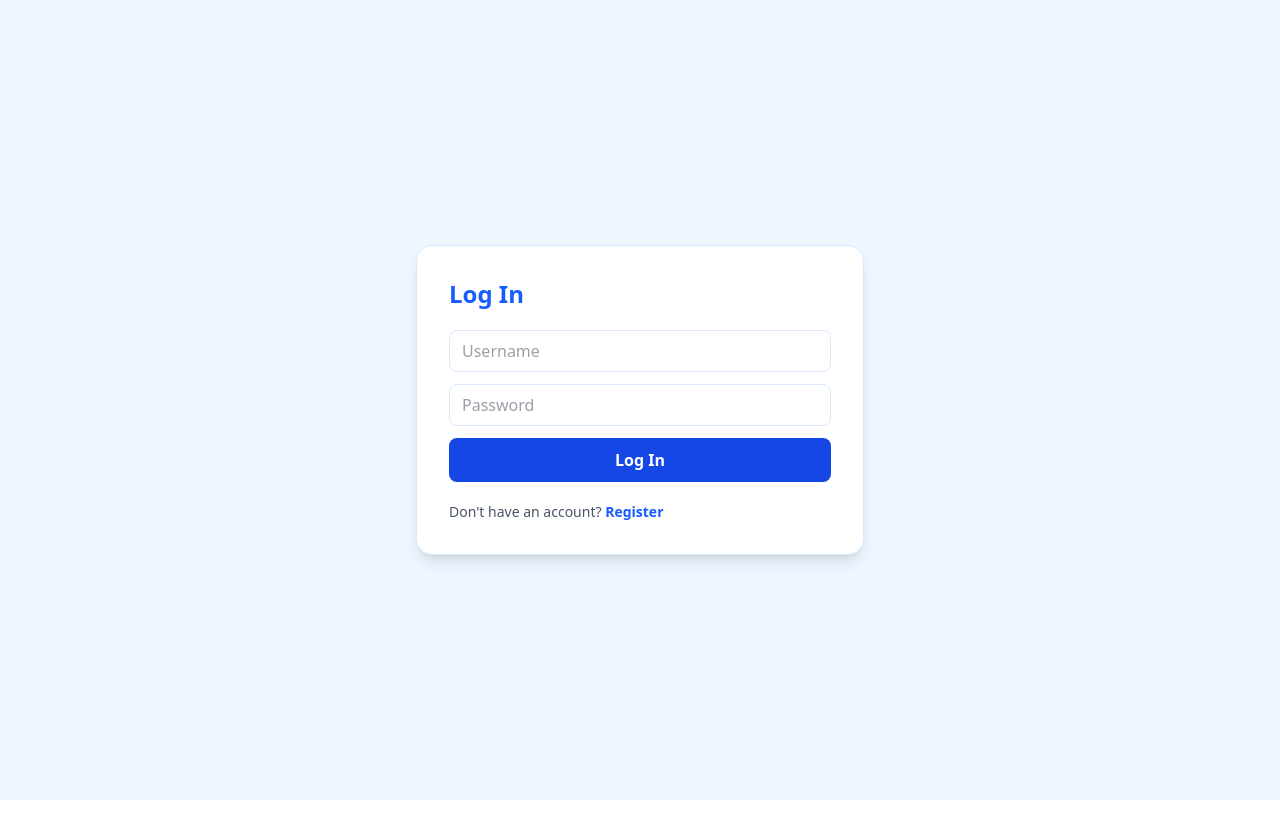
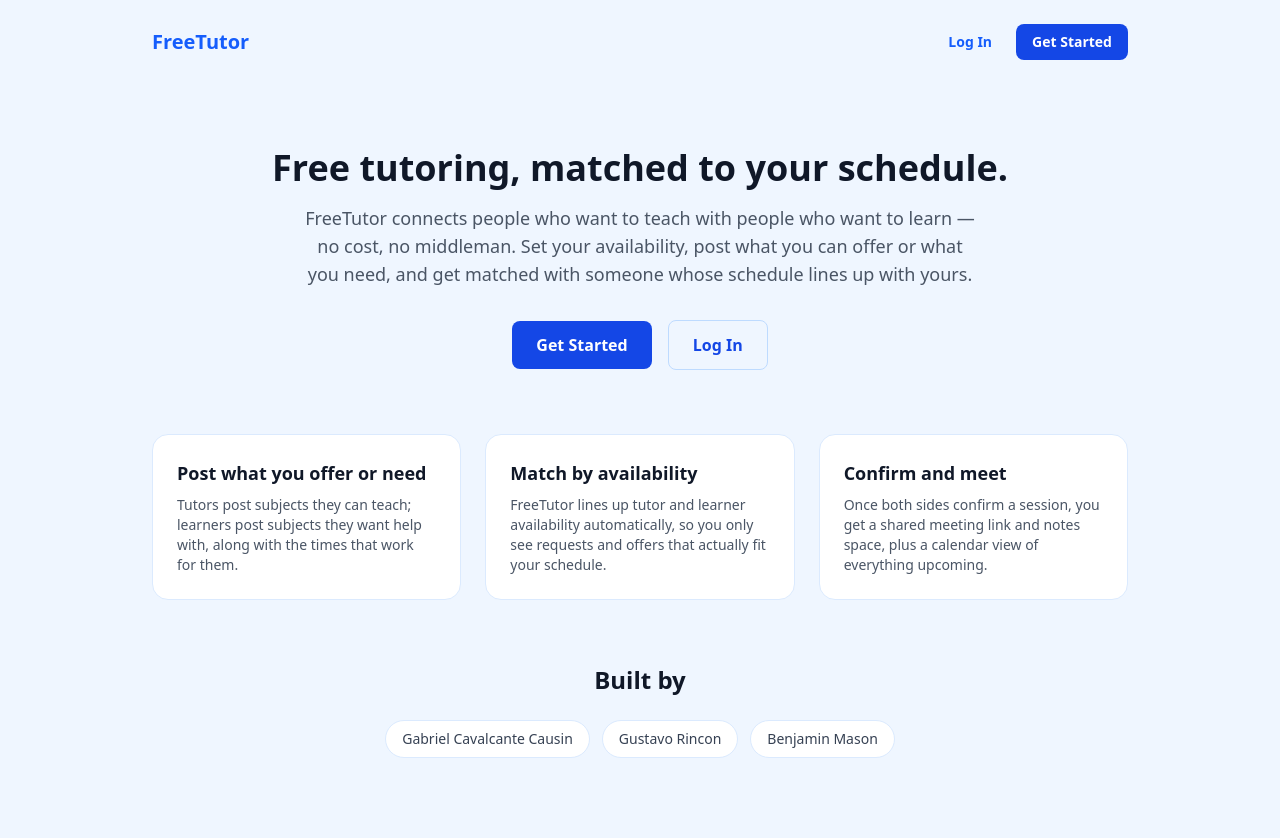
Before and after one commit to gustavorincon55/FreeTutor, a React app in the folder frontend/: page / in a window 1280 px wide. Before the commit this address led to /login. Before the commit the page ends 800 px from the top, so only its background shows below. Built offline with nearby package versions, Linux system fonts and the light colour scheme; no server answers; the HTML template or start-up script is replaced by a standard one.

Commit message:
Refactor Home component and update routing; replace Navigate with Home as the landing page

```diff
--- a/frontend/src/App.jsx
+++ b/frontend/src/App.jsx
@@ -1,5 +1,6 @@
-import { BrowserRouter, Routes, Route, Navigate } from 'react-router-dom';
+import { BrowserRouter, Routes, Route } from 'react-router-dom';
 import AppLayout from './components/AppLayout';
+import Home from './pages/Home';
 import Register from './pages/Register';
 import Login from './pages/Login';
 import Profile from './pages/Profile';
@@ -13,7 +14,7 @@ export default function App() {
   return (
     <BrowserRouter>
       <Routes>
-        <Route path="/" element={<Navigate to="/feed" replace />} />
+        <Route path="/" element={<Home />} />
         <Route path="/register" element={<Register />} />
         <Route path="/login" element={<Login />} />
         <Route element={<AppLayout />}>
--- /dev/null
+++ b/frontend/src/pages/Home.jsx
@@ -0,0 +1,112 @@
+import { useEffect, useState } from 'react';
+import { useNavigate, Link } from 'react-router-dom';
+import api from '../api';
+
+const CREATORS = [
+  { name: 'Gabriel Cavalcante Causin', github: 'https://github.com/gabrielcalk' },
+  { name: 'Gustavo Rincon', github: 'https://github.com/gustavorincon55' },
+  { name: 'Benjamin Mason', github: 'https://github.com/BennyM-55' },
+];
+
+const STEPS = [
+  {
+    title: 'Post what you offer or need',
+    body: 'Tutors post subjects they can teach; learners post subjects they want help with, along with the times that work for them.',
+  },
+  {
+    title: 'Match by availability',
+    body: 'FreeTutor lines up tutor and learner availability automatically, so you only see requests and offers that actually fit your schedule.',
+  },
+  {
+    title: 'Confirm and meet',
+    body: 'Once both sides confirm a session, you get a shared meeting link and notes space, plus a calendar view of everything upcoming.',
+  },
+];
+
+export default function Home() {
+  const navigate = useNavigate();
+  const [checkingAuth, setCheckingAuth] = useState(true);
+
+  useEffect(() => {
+    api.get('/api/profile/')
+      .then(() => navigate('/feed', { replace: true }))
+      .catch(() => setCheckingAuth(false));
+  }, [navigate]);
+
+  if (checkingAuth) return null;
+
+  return (
+    <div className="min-h-screen bg-blue-50">
+      <header className="max-w-5xl mx-auto flex items-center justify-between px-6 py-6">
+        <span className="text-xl font-bold text-blue-600">FreeTutor</span>
+        <div className="flex items-center gap-3">
+          <Link
+            to="/login"
+            className="text-blue-600 font-semibold text-sm no-underline px-3 py-2 rounded-lg hover:bg-blue-100 transition-colors"
+          >
+            Log In
+          </Link>
+          <Link
+            to="/register"
+            className="bg-blue-700 hover:bg-blue-600 text-white font-semibold text-sm no-underline rounded-lg px-4 py-2 transition-colors"
+          >
+            Get Started
+          </Link>
+        </div>
+      </header>
+
+      <main className="max-w-5xl mx-auto px-6">
+        <section className="text-center py-16">
+          <h1 className="text-4xl font-bold text-gray-900 mb-4">
+            Free tutoring, matched to your schedule.
+          </h1>
+          <p className="text-lg text-gray-600 max-w-2xl mx-auto mb-8">
+            FreeTutor connects people who want to teach with people who want to learn — no cost,
+            no middleman. Set your availability, post what you can offer or what you need, and get
+            matched with someone whose schedule lines up with yours.
+          </p>
+          <div className="flex items-center justify-center gap-4">
+            <Link
+              to="/register"
+              className="bg-blue-700 hover:bg-blue-600 text-white font-semibold no-underline rounded-lg px-6 py-3 transition-colors"
+            >
+              Get Started
+            </Link>
+            <Link
+              to="/login"
+              className="border border-blue-200 text-blue-700 font-semibold no-underline rounded-lg px-6 py-3 hover:bg-blue-100 transition-colors"
+            >
+              Log In
+            </Link>
+          </div>
+        </section>
+
+        <section className="grid grid-cols-1 md:grid-cols-3 gap-6 pb-16">
+          {STEPS.map((step) => (
+            <div key={step.title} className="bg-white rounded-2xl border border-blue-100 p-6">
+              <h3 className="text-lg font-bold text-gray-900 mb-2">{step.title}</h3>
+              <p className="text-sm text-gray-600 m-0">{step.body}</p>
+            </div>
+          ))}
+        </section>
+
+        <section className="pb-20 text-center">
+          <h2 className="text-2xl font-bold text-gray-900 mb-6">Built by</h2>
+          <div className="flex items-center justify-center gap-3 flex-wrap">
+            {CREATORS.map((creator) => (
+              <a
+                key={creator.name}
+                href={creator.github}
+                target="_blank"
+                rel="noopener noreferrer"
+                className="bg-white border border-blue-100 rounded-full px-4 py-2 text-sm font-medium text-gray-700 no-underline hover:border-blue-400 hover:text-blue-700 transition-colors"
+              >
+                {creator.name}
+              </a>
+            ))}
+          </div>
+        </section>
+      </main>
+    </div>
+  );
+}
```
